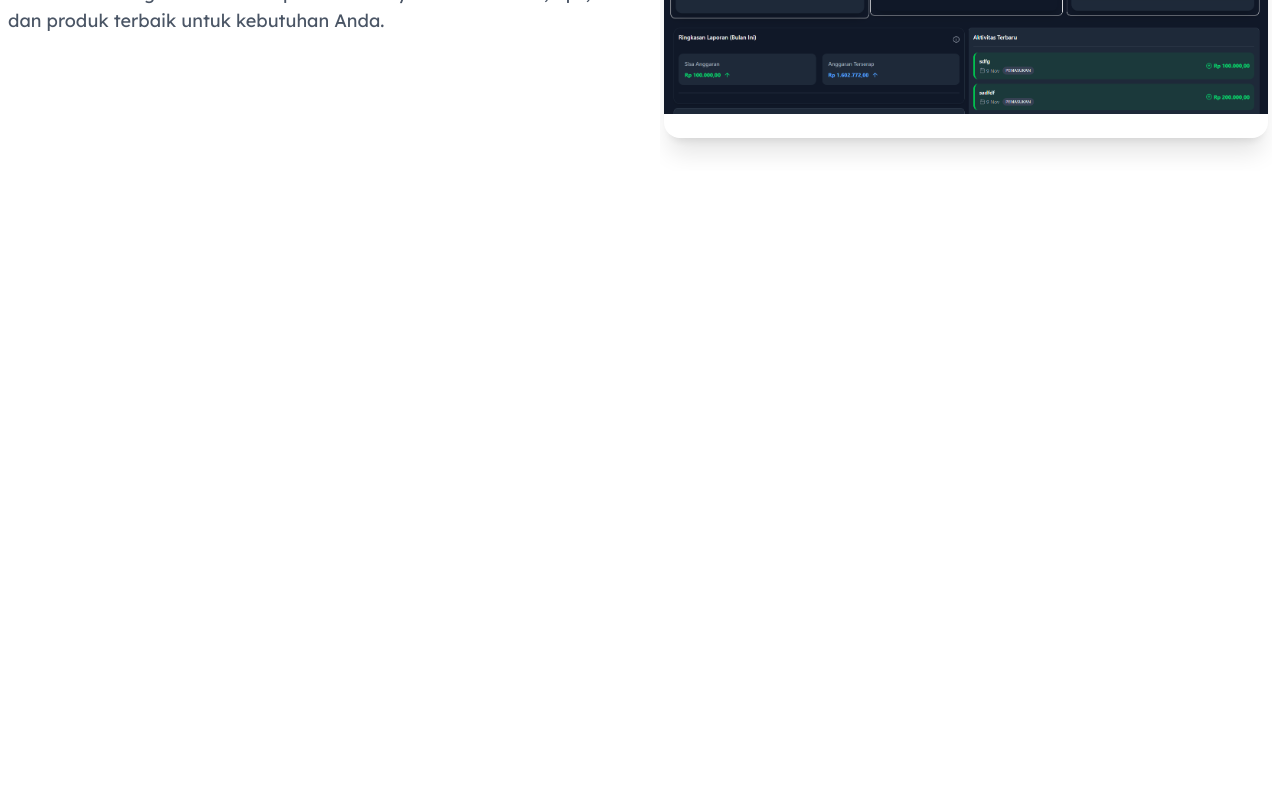
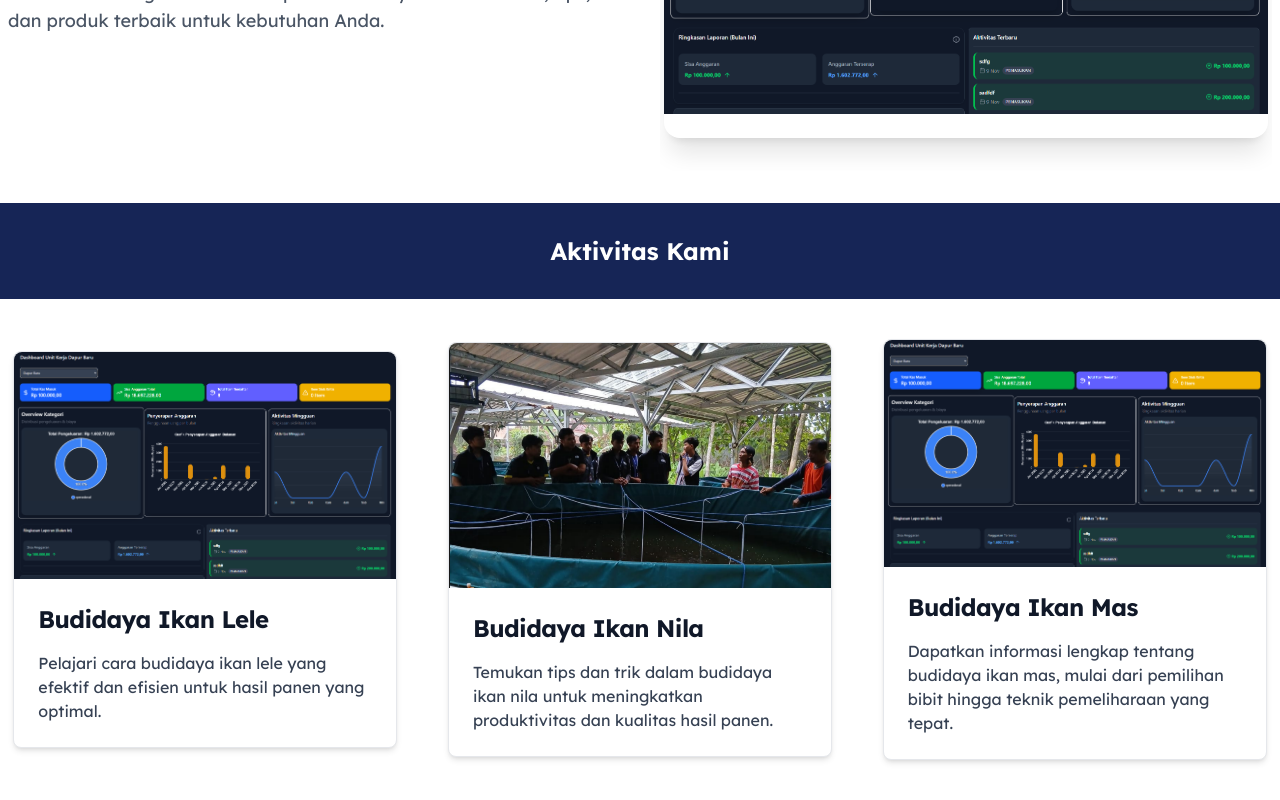
Before and after one commit to cardinaldeacre/KKN-Freshwater-Fish-Farm-Website, a React (Vite) app: page / in a window 1280 px wide. Shown: the part 360-1160 px from the top of the page. Before the commit the page ends 800 px from the top, so only its background shows below. Built offline with nearby package versions, Linux system fonts and the light colour scheme; a web font is replaced by a local one.

Commit message:
add activities

```diff
--- /dev/null
+++ b/src/components/Activities.jsx
@@ -0,0 +1,45 @@
+import { Card } from "flowbite-react";
+import img1 from '@/assets/img_landscape.png'
+import img2 from '@/assets/rame.png'
+
+export default function Activities() {
+    const images = [img1, img2, img1, img2, img1];
+    const activities = [
+        {
+            title: "Budidaya Ikan Lele",
+            description: "Pelajari cara budidaya ikan lele yang efektif dan efisien untuk hasil panen yang optimal."
+        },
+        {
+            title: "Budidaya Ikan Nila",
+            description: "Temukan tips dan trik dalam budidaya ikan nila untuk meningkatkan produktivitas dan kualitas hasil panen."
+        },
+        {
+            title: "Budidaya Ikan Mas",
+            description: "Dapatkan informasi lengkap tentang budidaya ikan mas, mulai dari pemilihan bibit hingga teknik pemeliharaan yang tepat."
+        }
+    ];
+
+    return (
+        <section>
+            <div className="flex max-w-screen items-center h-24 bg-blue-950 ">
+                <h2 className="text-2xl mx-auto justify-center font-bold text-white text-center">Aktivitas Kami</h2>
+            </div>
+            <div className="grid-cols-3 mx-auto items-center px-2 md:px2 sm:px-2 py-10 max-w-full grid gap-10">
+                {activities.map((activity, index) => (
+                    <Card
+                        className="max-w-sm mx-auto"
+                        imgAlt="Meaningful alt text for an image that is not purely decorative"
+                        imgSrc={images[index]}
+                    >
+                        <h5 className="text-2xl font-bold tracking-tight text-gray-900 dark:text-white">
+                            {activities[index].title}
+                        </h5>
+                        <p className="font-normal text-gray-700 dark:text-gray-400">
+                            {activities[index].description}
+                        </p>
+                    </Card>
+                ))}
+            </div>
+        </section >
+    )
+}
--- a/src/pages/Home.jsx
+++ b/src/pages/Home.jsx
@@ -1,8 +1,12 @@
+import Activities from "@/components/Activities";
 import Hero from "@/components/Hero";
 import { Carousel } from "flowbite-react";
 
 export default function Home() {
     return (
-        <Hero />
+        <>
+            <Hero />
+            <Activities />
+        </>
     )
 }
```
